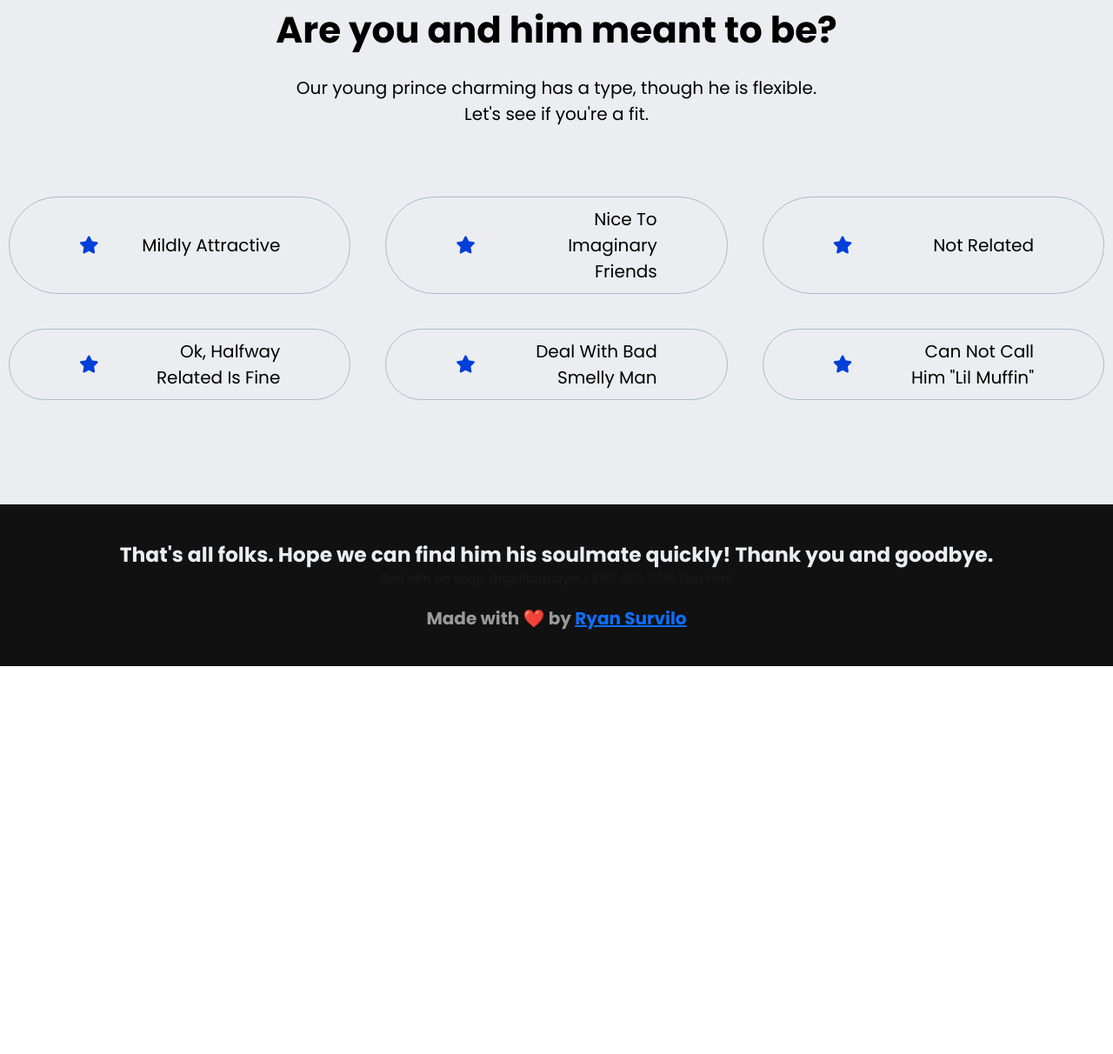
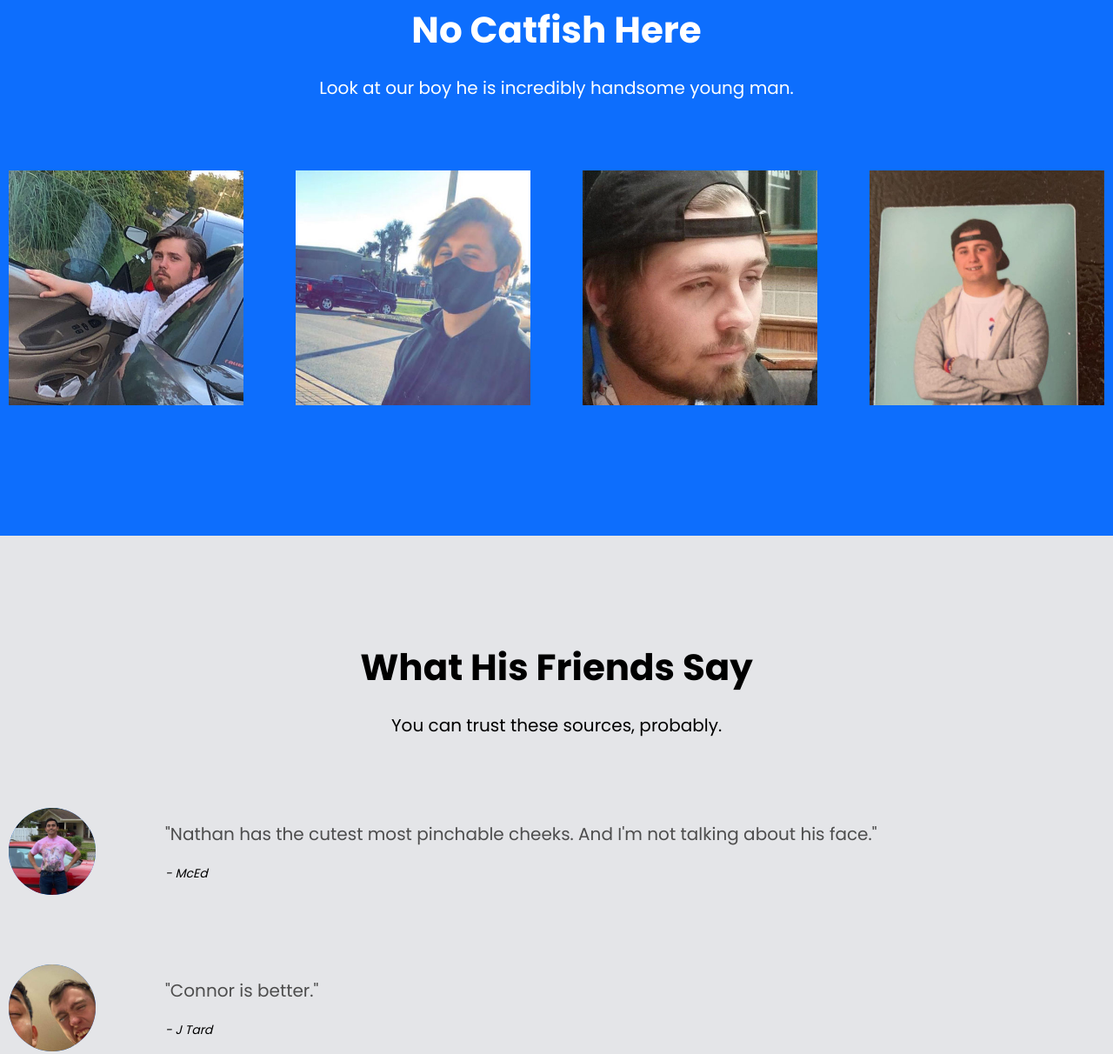
Before and after one commit to RyanSurv/findnathanagirlfriend, a plain HTML site: page index.html in a window 1280 px wide. Shown: the part 2607-3819 px from the top of the page at 87% size. Before the commit the page ends 3373 px from the top, so only its background shows below. Drawn offline with Linux system fonts and the light colour scheme.

Commit message:
testimonials

```diff
--- a/index.html
+++ b/index.html
@@ -149,6 +149,70 @@
         </div>
       </div>
     </section>
+    <section class="gallery">
+      <div class="container-medium">
+        <div class="gallery_head">
+          <h3>No Catfish Here</h3>
+          <p>Look at our boy he is incredibly handsome young man.</p>
+        </div>
+        <div class="gallery_gallery">
+          <div class="gallery_gallery_img">
+            <img src="assets/images/gallery-001.jpg" />
+          </div>
+          <div class="gallery_gallery_img">
+            <img src="assets/images/gallery-003.jpg" />
+          </div>
+          <div class="gallery_gallery_img">
+            <img src="assets/images/gallery-002.jpg" />
+          </div>
+          <div class="gallery_gallery_img">
+            <img src="assets/images/gallery-004.jpg" />
+          </div>
+        </div>
+      </div>
+    </section>
+    <section class="testimonials">
+      <div class="container-medium">
+        <div class="testimonials_head">
+          <h3>What His Friends Say</h3>
+          <p>You can trust these sources, probably.</p>
+        </div>
+        <div class="testimonials_list">
+          <div class="testimonials_list_testimonial">
+            <div class="testimonials_list_testimonial_image">
+              <img src="assets/images/test-001.jpg" alt="" />
+            </div>
+            <div class="testimonials_list_testimonial_info">
+              <p class="quote">
+                "Nathan has the cutest most pinchable cheeks. And I'm not
+                talking about his face."
+              </p>
+              <p class="author">- McEd</p>
+            </div>
+          </div>
+          <div class="testimonials_list_testimonial">
+            <div class="testimonials_list_testimonial_image">
+              <img src="assets/images/test-002.jpg" alt="" />
+            </div>
+            <div class="testimonials_list_testimonial_info">
+              <p class="quote">"Connor is better."</p>
+              <p class="author">- J Tard</p>
+            </div>
+          </div>
+          <div class="testimonials_list_testimonial">
+            <div class="testimonials_list_testimonial_image">
+              <img src="assets/images/test-003.jpg" alt="" />
+            </div>
+            <div class="testimonials_list_testimonial_info">
+              <p class="quote">
+                "A quote about Nathan? I can't think of one right now."
+              </p>
+              <p class="author">- HennyInTheCup</p>
+            </div>
+          </div>
+        </div>
+      </div>
+    </section>
     <section class="match" id="match">
       <div class="container-medium">
         <div class="match_head">
--- a/styles.scss
+++ b/styles.scss
@@ -226,6 +226,105 @@ body {
   }
 }
 
+.gallery {
+  background-color: var(--color-primary);
+  color: white;
+  padding: 12rem 0;
+
+  &_head {
+    text-align: center;
+
+    h3 {
+      font-size: 4.2rem;
+    }
+
+    p {
+      margin: auto;
+      margin-top: 2rem;
+      max-width: 62rem;
+    }
+  }
+
+  &_gallery {
+    margin-top: 8rem;
+    display: grid;
+    grid-template-columns: repeat(auto-fit, minmax(240px, 1fr));
+    grid-gap: 6rem;
+    justify-content: space-between;
+
+    &_img {
+      height: 30rem;
+      overflow: hidden;
+
+      img {
+        width: 100%;
+        height: auto;
+      }
+    }
+  }
+}
+
+.testimonials {
+  background-color: var(--color-light-gray-2);
+  padding: 12rem 0;
+
+  &_head {
+    text-align: center;
+
+    h3 {
+      font-size: 4.2rem;
+    }
+
+    p {
+      margin: auto;
+      margin-top: 2rem;
+      max-width: 62rem;
+    }
+  }
+
+  &_list {
+    margin-top: 8rem;
+
+    &_testimonial {
+      display: flex;
+      align-items: center;
+
+      &:not(:first-child) {
+        margin-top: 8rem;
+      }
+
+      &_image {
+        min-height: 10rem;
+        max-height: 10rem;
+        min-width: 10rem;
+        max-width: 10rem;
+        border-radius: 50%;
+        background-color: var(--color-primary);
+        overflow: hidden;
+
+        img {
+          width: 100%;
+          height: auto;
+        }
+      }
+
+      &_info {
+        margin-left: 8rem;
+
+        .quote {
+          color: var(--color-gray);
+        }
+
+        .author {
+          font-style: italic;
+          margin-top: 2rem;
+          font-size: 1.4rem;
+        }
+      }
+    }
+  }
+}
+
 .match {
   background-color: var(--color-off-white);
   padding: 12rem 0;
```
Also changed, not shown: assets/images/gallery-001.jpg (added), assets/images/gallery-002.jpg (added), assets/images/gallery-003.jpg (added), assets/images/gallery-004.jpg (added), assets/images/test-001.jpg (added), assets/images/test-002.jpg (added), assets/images/test-003.jpg (added), styles.css, 1 other file.
